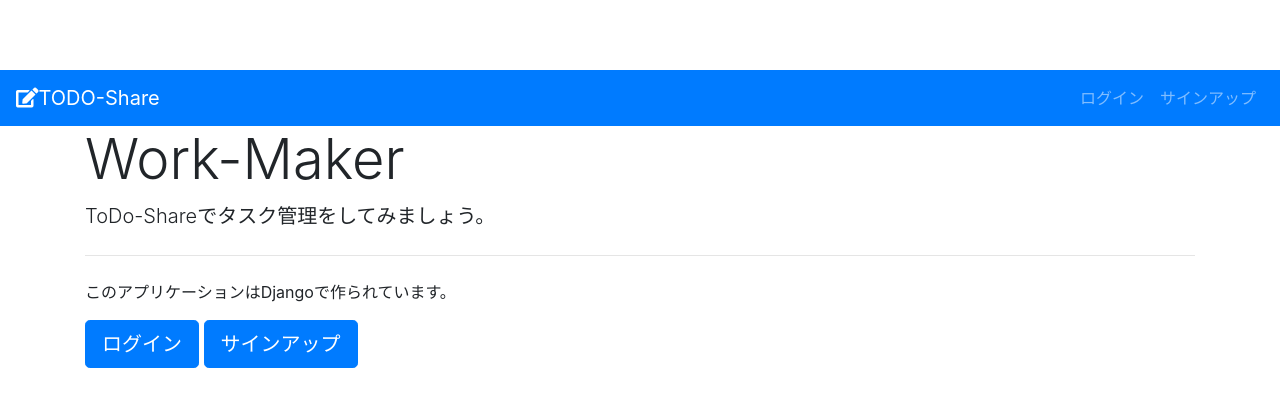
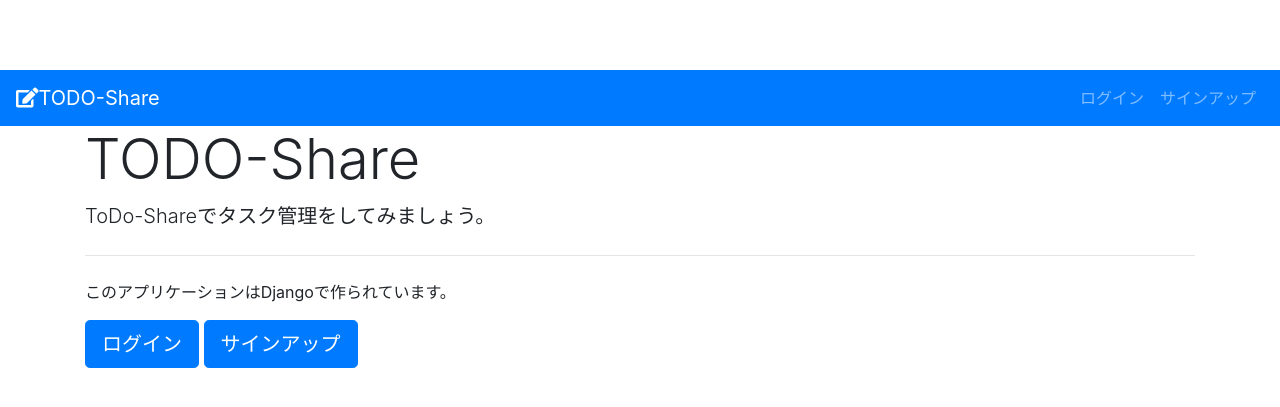
Before and after one commit to anabaena4310/Work-Maker, a Django app: page / in a window 1280 px wide. Shown: the top 407 px of the page. Run offline with Django 3.2, Linux system fonts and the light colour scheme; some libraries are stand-ins or nearby versions.

Commit message:
change title

```diff
--- a/project/app/templates/app/index.html
+++ b/project/app/templates/app/index.html
@@ -2,7 +2,7 @@
 
 {% block content %}
 <div class="container">
-  <h1 class="display-4">Work-Maker</h1>
+  <h1 class="display-4">TODO-Share</h1>
   <p class="lead">ToDo-Shareでタスク管理をしてみましょう。</p>
   <hr class="my-4">
   <p>このアプリケーションはDjangoで作られています。</p>
```
